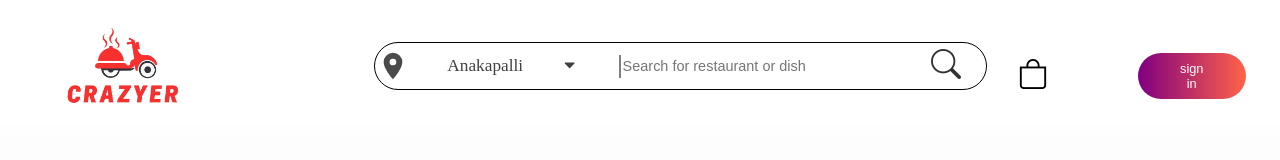
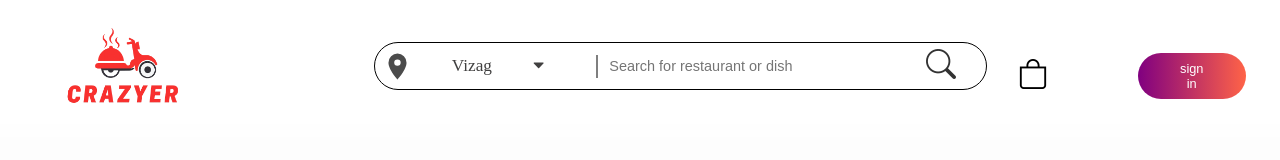
Before and after one commit to Rajinesh1/Crazyer, a React (Vite) app: page / in a window 1280 px wide. Shown: the top 160 px of the page. Built offline with nearby package versions, Linux system fonts and the light colour scheme.

Commit message:
Change default location from 'Anakapalli' to 'Vizag'

```diff
--- a/src/components/Navbar/Navbar.jsx
+++ b/src/components/Navbar/Navbar.jsx
@@ -5,7 +5,7 @@ import { assets } from '../../assets/assets'
 import { Link } from 'react-router-dom';
 import { StoreContext } from "../context/StoreContext";
 const Navbar = ({setShowLogin}) => {
-    const[location,setLocation] = useState("Anakapalli");
+    const[location,setLocation] = useState("Vizag");
     const detectLocation = () =>{
         if(navigator.geolocation) {
             navigator.geolocation.getCurrentPosition(
```
